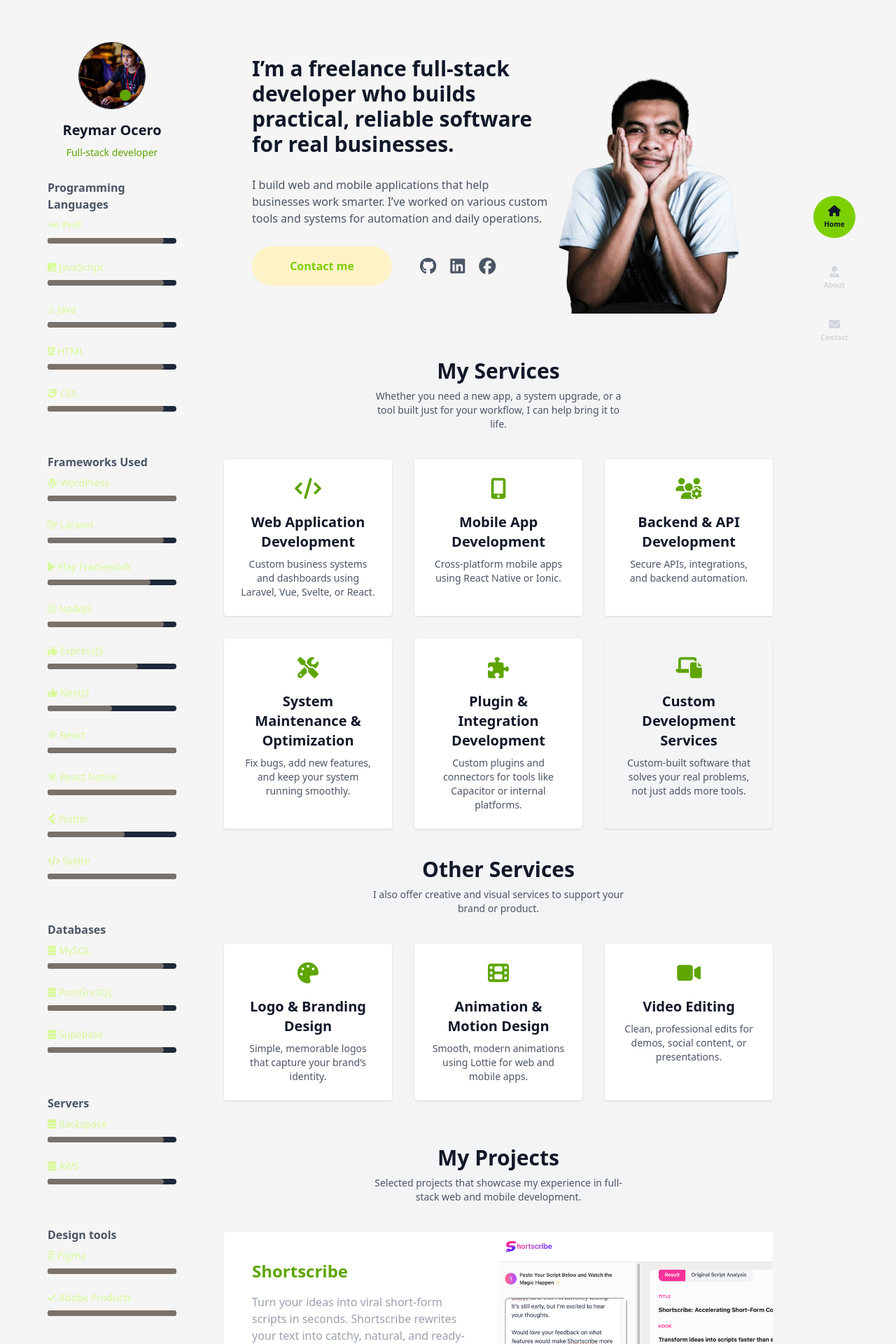
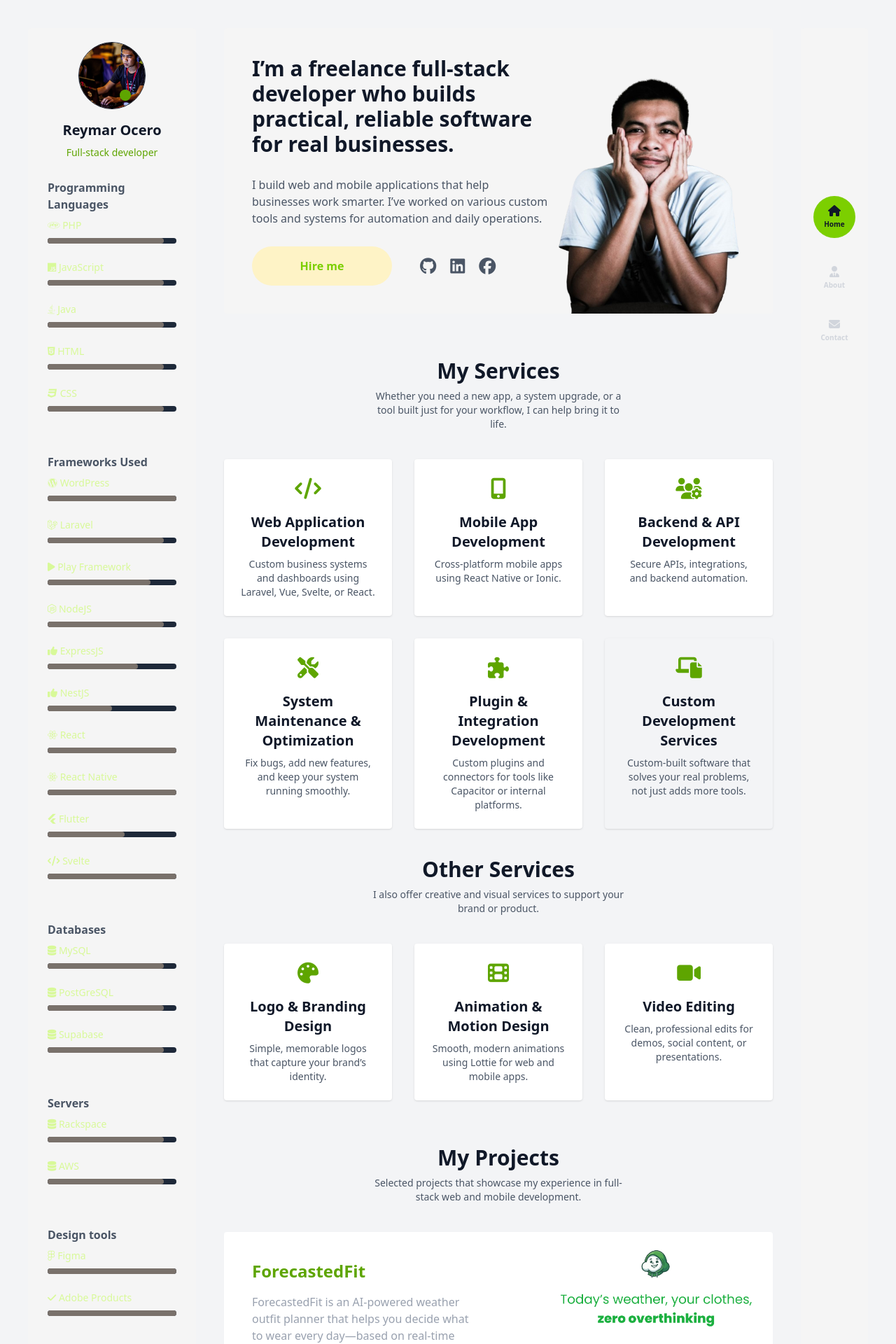
Before and after one commit to memar1992/my-porfolio, a SvelteKit app: page / in a window 1280 px wide. Shown: the top 1920 px of the page at 70% size. Built offline with nearby package versions, Linux system fonts and the light colour scheme.

Commit message:
update project list

```diff
--- a/src/routes/+page.svelte
+++ b/src/routes/+page.svelte
@@ -7,6 +7,7 @@
     import cazoomi_video from '$lib/assets/cazoomi_video.png';
     import syncapps_dashboard from '$lib/assets/syncapps_dashboard.png';
     import shortscribeDashboard from '$lib/assets/shortscribe_dashboard_2.png'
+    import forecastedFitBanner from '$lib/assets/forecastedfit_banner.png';
     import cazoomi_site from '$lib/assets/cazoomi_site.png';
     import mobile_stl_app from '$lib/assets/mobile_stl_app.png';
     import stl_admin from '$lib/assets/stl_admin.png';
@@ -27,7 +28,7 @@
 				</p>
 				<div class="flex flex-row gap-10 items-center">
 					<a href="/contact" class="transition duration-300 ease-in-out rounded-full text-lime-500 dark:text-gray-900 bg-amber-100 dark:bg-lime-500 px-10 py-4 text-center font-bold cursor-pointer hover:bg-gray-800 hover:text-white block w-50">
-						Contact me
+						Hire me
                     </a>
                     <div class="flex flex-row gap-5">
                         <!-- Social Links -->
@@ -106,6 +107,16 @@
     </div>
 
     <div class="mx-auto flex flex-col gap-10">
+
+        <ProjectCard
+            projectThumbnail={forecastedFitBanner}
+            title="ForecastedFit"
+            description="ForecastedFit is an AI-powered weather outfit planner that helps you decide what to wear every day—based on real-time weather conditions and your personal style."
+            projectUrl="https://www.forecastedfit.com/"
+            tech="Flutter, Laravel, and MySQL"
+            role="Full-stack developer — built the app's UI, API, and data flows."
+            buttonLabel="Download App"
+        />
 
         <ProjectCard
             projectThumbnail={shortscribeDashboard}
```
Also changed, not shown: src/lib/assets/forecastedfit_banner.png (added).
